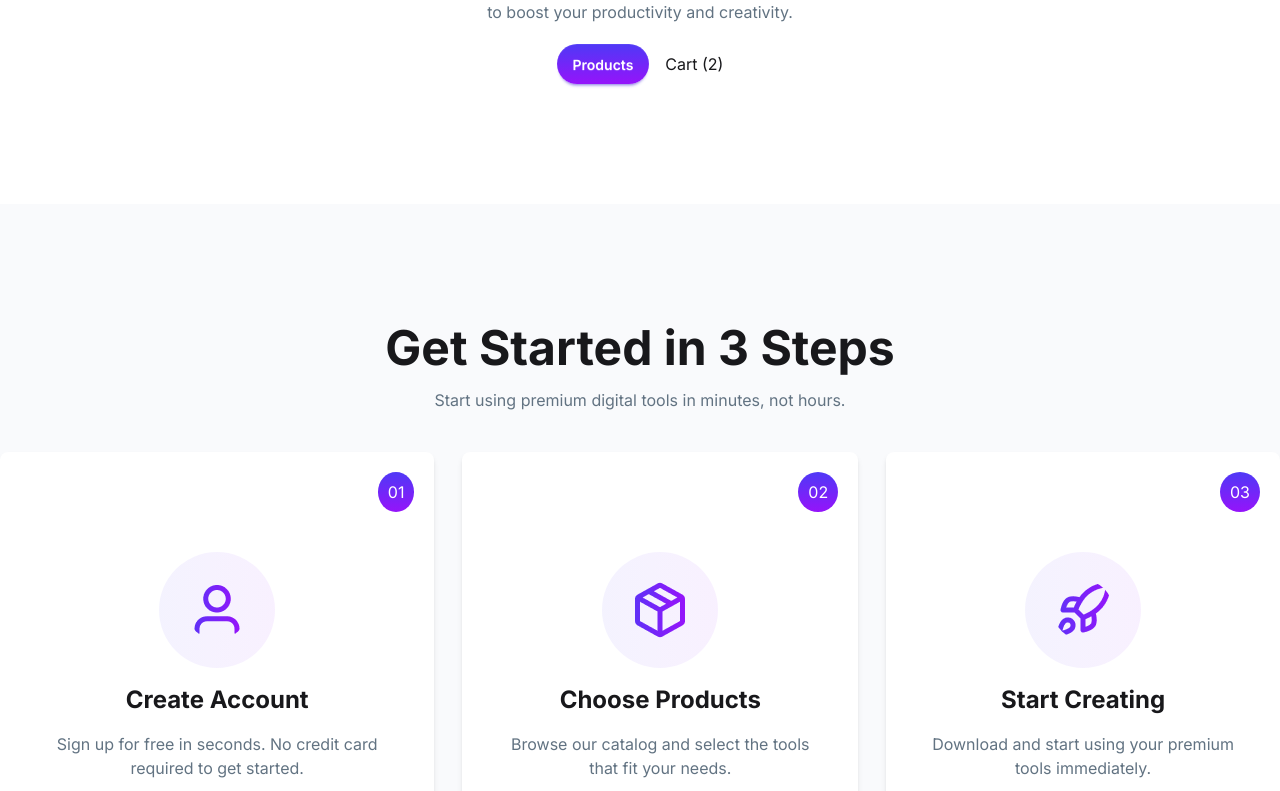
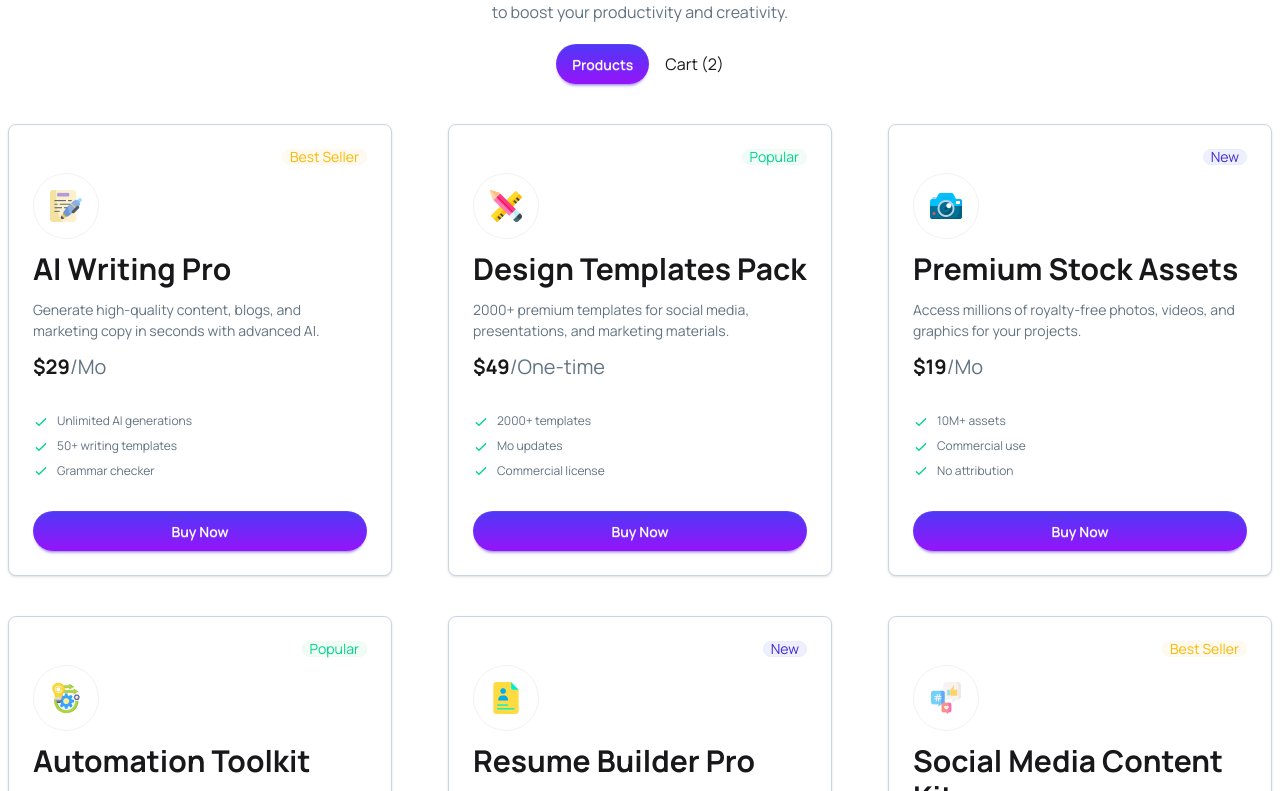
Before and after one commit to Greedzz-cmd/B13-A6, a React (Vite) app: page / in a window 1280 px wide. Shown: the part 1469-2260 px from the top of the page. Built offline with nearby package versions, Linux system fonts and the light colour scheme.

Commit message:
added products section

```diff
--- a/index.html
+++ b/index.html
@@ -9,9 +9,7 @@
   <!-- font -->
   <link rel="preconnect" href="https://fonts.googleapis.com">
   <link rel="preconnect" href="https://fonts.gstatic.com" crossorigin>
-  <link
-    href="https://fonts.googleapis.com/css2?family=Inter:ital,opsz,wght@0,14..32,100..900;1,14..32,100..900&display=swap"
-    rel="stylesheet">
+  <link href="https://fonts.googleapis.com/css2?family=Manrope:wght@200..800&display=swap" rel="stylesheet">
 </head>
 
 <body>
--- a/public/data.json
+++ b/public/data.json
@@ -28,7 +28,7 @@
       "name": "AI Writing Pro",
       "description": "Generate high-quality content, blogs, and marketing copy in seconds with advanced AI.",
       "price": 29,
-      "period": "monthly",
+      "period": "Mo",
       "tag": "Best Seller",
       "tagType": "best-seller",
       "features": [
@@ -36,62 +36,62 @@
         "50+ writing templates",
         "Grammar checker"
       ],
-      "icon": "/assets/icons/ai-writing.svg"
+      "icon": "../src/assets/products/writing_2327400 1.png"
     },
     {
       "id": 2,
       "name": "Design Templates Pack",
       "description": "2000+ premium templates for social media, presentations, and marketing materials.",
       "price": 49,
-      "period": "one-time",
+      "period": "One-time",
       "tag": "Popular",
       "tagType": "popular",
-      "features": ["2000+ templates", "Monthly updates", "Commercial license"],
-      "icon": "/assets/icons/design-pack.svg"
+      "features": ["2000+ templates", "Mo updates", "Commercial license"],
+      "icon": "../src/assets/products/design-tool.png"
     },
     {
       "id": 3,
       "name": "Premium Stock Assets",
       "description": "Access millions of royalty-free photos, videos, and graphics for your projects.",
       "price": 19,
-      "period": "monthly",
+      "period": "Mo",
       "tag": "New",
       "tagType": "new",
       "features": ["10M+ assets", "Commercial use", "No attribution"],
-      "icon": "/assets/icons/stock-assets.svg"
+      "icon": "../src/assets/products/camera_8775444 1.png"
     },
     {
       "id": 4,
       "name": "Automation Toolkit",
       "description": "Automate repetitive tasks and streamline your workflow with powerful tools.",
       "price": 79,
-      "period": "monthly",
+      "period": "Mo",
       "tag": "Popular",
       "tagType": "popular",
       "features": ["50+ automations", "API access", "Custom workflows"],
-      "icon": "/assets/icons/automation.svg"
+      "icon": "../src/assets/products/operation.png"
     },
     {
       "id": 5,
       "name": "Resume Builder Pro",
       "description": "Create professional resumes and cover letters that land interviews.",
       "price": 15,
-      "period": "one-time",
+      "period": "One-time",
       "tag": "New",
       "tagType": "new",
       "features": ["100+ templates", "ATS optimization", "Export to PDF"],
-      "icon": "/assets/icons/resume.svg"
+      "icon": "../src/assets/products/portfolio.png"
     },
     {
       "id": 6,
       "name": "Social Media Content Kit",
       "description": "Complete toolkit for creating engaging social media content across all platforms.",
       "price": 39,
-      "period": "monthly",
+      "period": "Mo",
       "tag": "Best Seller",
       "tagType": "best-seller",
       "features": ["5000+ assets", "Scheduler included", "Analytics dashboard"],
-      "icon": "/assets/icons/social-kit.svg"
+      "icon": "../src/assets/products/social-media.png"
     }
   ],
   "plans": [
@@ -100,7 +100,7 @@
       "name": "Starter",
       "description": "Perfect for getting started",
       "price": 0,
-      "period": "monthly",
+      "period": "Mo",
       "tag": null,
       "tagType": null,
       "features": [
@@ -117,7 +117,7 @@
       "name": "Pro",
       "description": "Best for professionals",
       "price": 29,
-      "period": "monthly",
+      "period": "Mo",
       "tag": "Most Popular",
       "tagType": "popular",
       "features": [
@@ -136,7 +136,7 @@
       "name": "Enterprise",
       "description": "For teams and businesses",
       "price": 99,
-      "period": "monthly",
+      "period": "Mo",
       "tag": null,
       "tagType": null,
       "features": [
--- a/src/App.css
+++ b/src/App.css
@@ -2,7 +2,7 @@
 @plugin "daisyui";
 
 body {
-  font-family: "Inter", sans-serif;
+  font-family: "Manrope", sans-serif;
 }
 
 .btn-primary {
--- a/src/App.jsx
+++ b/src/App.jsx
@@ -13,7 +13,13 @@ const fetchSteps = async () => {
   return res.json();
 };
 
+const fetchProducts = async () => {
+  const res = await fetch("/data.json");
+  return res.json();
+};
+
 function App() {
+  const productsPromise = fetchProducts();
   const stepsPromise = fetchSteps();
   return (
     <>
@@ -27,7 +33,7 @@ function App() {
           </div>
         }
       >
-        <ProductsAndCarts></ProductsAndCarts>
+        <ProductsAndCarts productsPromise={productsPromise}></ProductsAndCarts>
       </Suspense>
       <Suspense
         fallback={
--- a/src/components/Homepage/productsAndCart/ProductsAndCarts.jsx
+++ b/src/components/Homepage/productsAndCart/ProductsAndCarts.jsx
@@ -1,18 +1,22 @@
-import React from "react";
+import React, { use } from "react";
+import ProductCard from "./productCard/ProductCard";
 
-const ProductsAndCarts = () => {
+const ProductsAndCarts = ({ productsPromise }) => {
+  const data = use(productsPromise);
+  console.log(data.products);
   return (
-    <div className="text-center my-30">
+    <div className="text-center my-30 container mx-auto">
       <h2 className="text-5xl font-bold">Premium Digital Tools</h2>
       <p className="text-[#627382] mt-4 mb-5">
         Choose from our curated collection of premium digital products designed{" "}
         <br />
         to boost your productivity and creativity.
       </p>
-      <div className="flex gap-4 justify-center">
+      <div className="flex gap-4 justify-center mb-10">
         <button className="btn btn-primary">Products</button>
         <button className="">Cart (2)</button>
       </div>
+      <ProductCard products={data.products}></ProductCard>
     </div>
   );
 };
--- /dev/null
+++ b/src/components/Homepage/productsAndCart/productCard/ProductCard.jsx
@@ -0,0 +1,76 @@
+import React from "react";
+
+const ProductCard = ({ products }) => {
+  return (
+    <div className="grid grid-cols-3 justify-items-center gap-10">
+      {products.map((product) => {
+        let badgeClass;
+        if (product.tagType === "best-seller") {
+          badgeClass = "badge-warning";
+        } else if (product.tagType === "popular") {
+          badgeClass = "badge-success";
+        } else {
+          badgeClass = "badge-primary";
+        }
+
+        return (
+          <div
+            key={product.id}
+            className="card w-96 bg-base-100 border border-slate-300 shadow-sm text-left"
+          >
+            <div className="card-body">
+              <div className="flex justify-end">
+                <span
+                  className={`text-sm badge badge-xs badge-soft ${badgeClass}`}
+                >
+                  {product.tag}
+                </span>
+              </div>
+              <div className="space-y-3">
+                <div className="flex">
+                  <div className="border border-[#F2F2F2] p-4 rounded-full">
+                    <img src={product.icon} alt="" />
+                  </div>
+                </div>
+                <h2 className="text-3xl font-bold">{product.name}</h2>
+                <p className="text-[#627382]">{product.description}</p>
+                <span className="text-xl">
+                  <span className="font-bold">${product.price}</span>
+                  <span className="text-[#627382]">/{product.period}</span>
+                </span>
+              </div>
+              <ul className="mt-6 flex flex-col gap-2 text-xs text-[#627382]">
+                {product.features?.map((feature, i) => {
+                  return (
+                    <li key={i}>
+                      <svg
+                        xmlns="http://www.w3.org/2000/svg"
+                        className="size-4 me-2 inline-block text-success"
+                        fill="none"
+                        viewBox="0 0 24 24"
+                        stroke="currentColor"
+                      >
+                        <path
+                          strokeLinecap="round"
+                          strokeLinejoin="round"
+                          strokeWidth="2"
+                          d="M5 13l4 4L19 7"
+                        />
+                      </svg>
+                      <span>{feature}</span>
+                    </li>
+                  );
+                })}
+              </ul>
+              <div className="mt-6">
+                <button className="btn btn-primary btn-block">Buy Now</button>
+              </div>
+            </div>
+          </div>
+        );
+      })}
+    </div>
+  );
+};
+
+export default ProductCard;
--- a/src/components/Homepage/steps/Steps.jsx
+++ b/src/components/Homepage/steps/Steps.jsx
@@ -3,7 +3,6 @@ import StepCard from "./stepCard/StepCard";
 
 const Steps = ({ stepsPromise }) => {
   const data = use(stepsPromise);
-  console.log(data.steps);
 
   return (
     <div className="text-center bg-[#F9FAFC] py-30">
```
Also changed, not shown: src/assets/products/camera_8775444 1.png (added).
